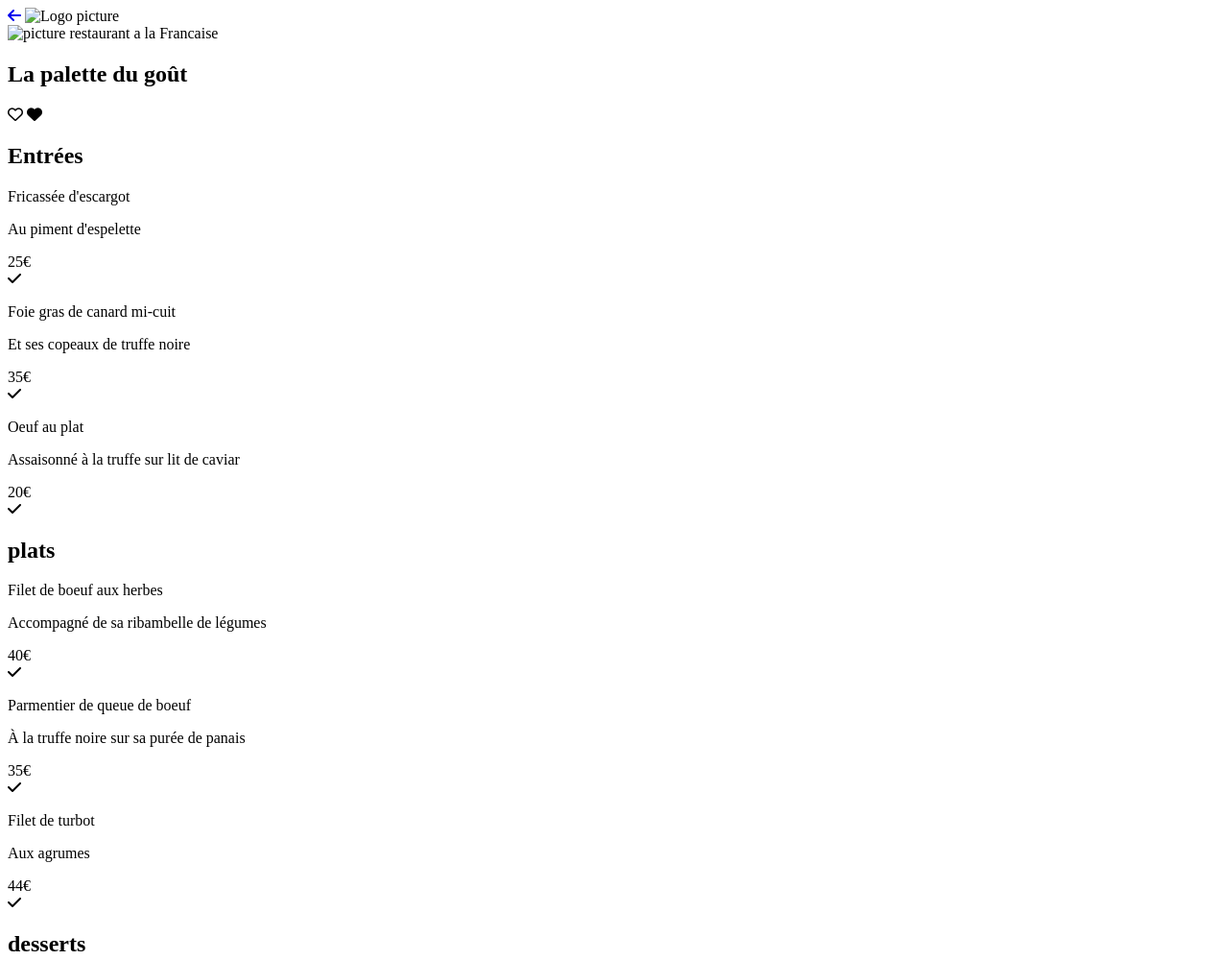
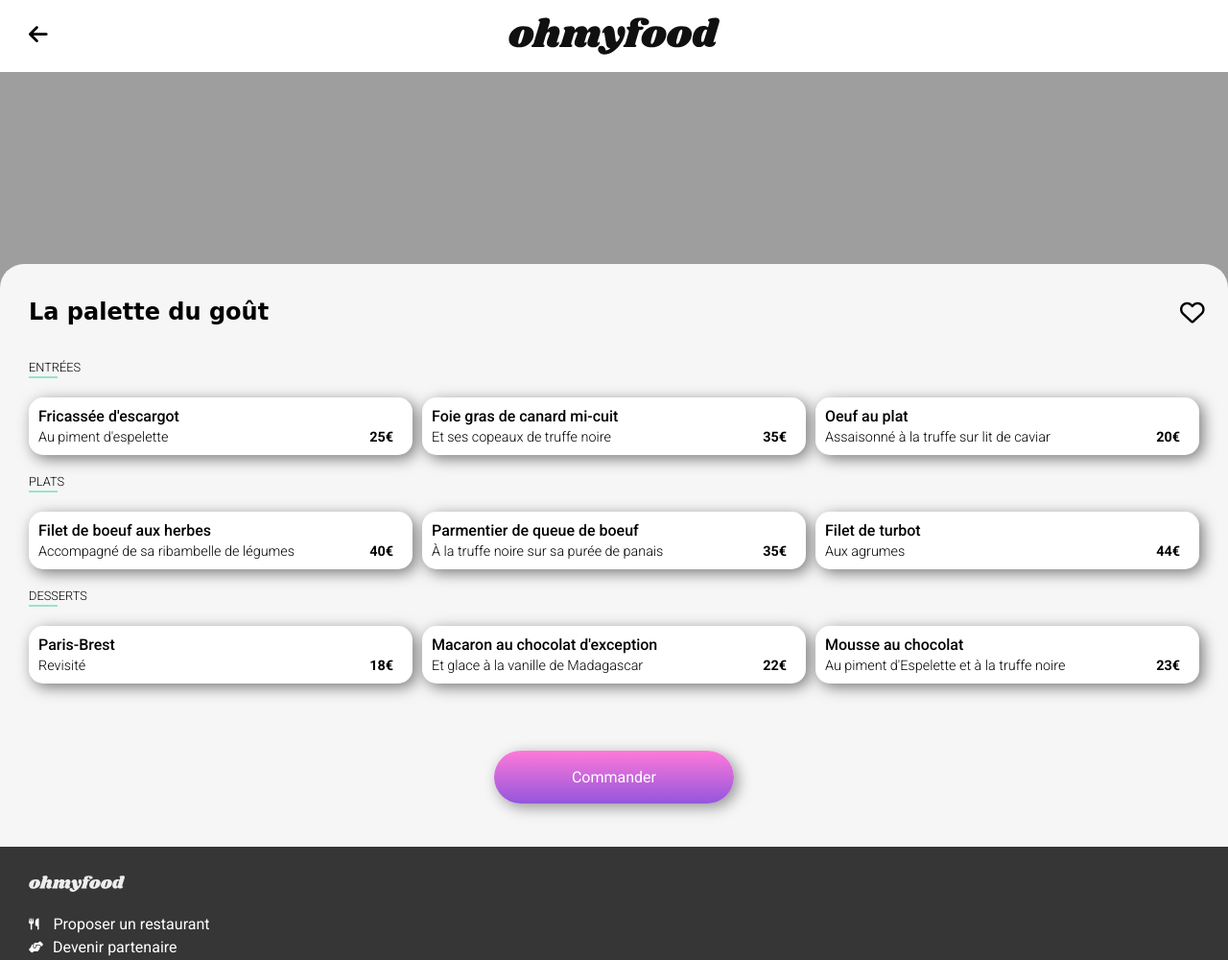
Before and after one commit to juliengDev/Projet_3_Gilbert_Julien, a website: page pages/La_palette_du_gout.html in a window 1280 px wide. Shown: the top 1000 px of the page at 96% size. Drawn offline with nearby package versions, Linux system fonts and the light colour scheme; files that its build step writes are made by us from their sources; the site is published under a folder, as on GitHub Pages, so addresses that start at the root find nothing; files whose address does not match are found by name; a web font is replaced by a local one.

Commit message:
Update La_palette_du_gout.html

```diff
--- a/pages/La_palette_du_gout.html
+++ b/pages/La_palette_du_gout.html
@@ -11,17 +11,17 @@
   <link rel="preconnect" href="https://fonts.gstatic.com" crossorigin>
   <link href="https://fonts.googleapis.com/css2?family=Roboto:wght@100;300;400;500;700;900&display=swap" rel="stylesheet">
   <script src="https://kit.fontawesome.com/ac15f4689e.js" crossorigin="anonymous"></script>
-  <link rel="stylesheet" href="/public/css/style.css">
+  <link rel="stylesheet" href="./public/css/style.css">
   <title>La palette du goût</title>
 </head>
 <body>
   <header class="header-page">
     <a href="/index.html"><i class=" header-page__icon fa-solid fa-arrow-left"></i></a>
-    <img class= "header-page__logo" src="/images/logo/ohmyfood@2x.svg"  alt="Logo picture">
+    <img class= "header-page__logo" src="./images/logo/ohmyfood@2x.svg"  alt="Logo picture">
   </header>
   <main>
     <section class="image-container">
-      <img class="card__image--position3" src="/images/restaurants/jay-wennington-N_Y88TWmGwA-unsplash.jpg" alt="picture restaurant a la Francaise">
+      <img class="card__image--position3" src="./images/restaurants/jay-wennington-N_Y88TWmGwA-unsplash.jpg" alt="picture restaurant a la Francaise">
     <div class="restaurant-title">
       <h1>La palette du goût</h1>
       <div class="card__icon card__icon--page">
@@ -167,7 +167,7 @@
     </div>
   </main>
   <footer class="footer">
-    <img class= "footer__logo" src="/images/logo/ohmyfood@2x.svg"  alt="Logo picture">
+    <img class= "footer__logo" src="./images/logo/ohmyfood@2x.svg"  alt="Logo picture">
 
       <div class="footer__bloc">
        <i class="icon-position  fa-solid fa-utensils fa-xs"></i>
```
